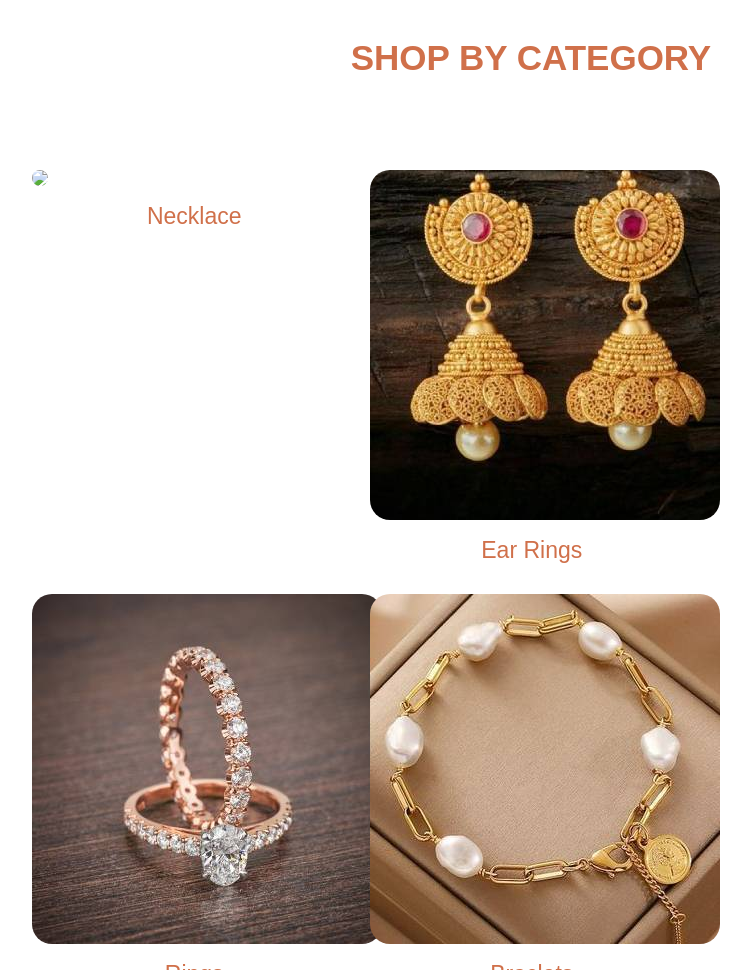
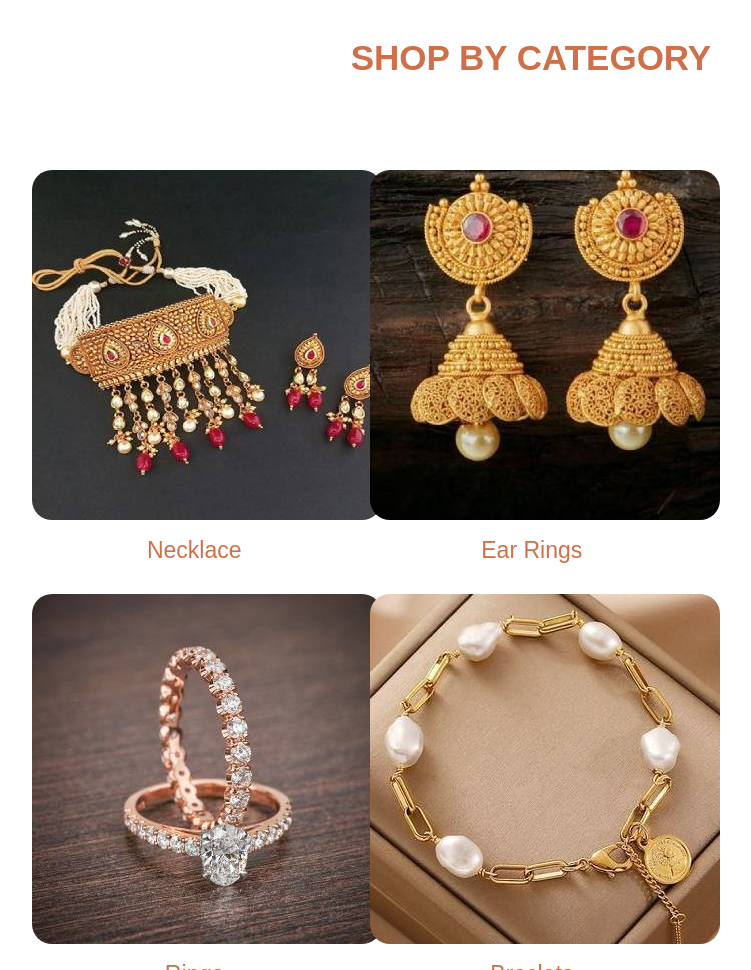
Before and after one commit to abhinavgupta001/H.S.jeweller.github.io, a plain HTML site: page index.html in a window 1280 px wide. Shown: the part 1252-2222 px from the top of the page, without its empty margins (109-860 px from the left). Drawn offline with Linux system fonts and the light colour scheme.

Commit message:
Update index.html

```diff
--- a/index.html
+++ b/index.html
@@ -78,7 +78,7 @@
 
   	 <div class="row">
     <div class="column">
-    	<a href="/H.S.jeweller.github.io/html project/neclace.html"><img src="images/neclace.jpg" class="column-img"></a>
+    	<a href="/H.S.jeweller.github.io/html project/neclace.html"><img src="/H.S.jeweller.github.io/html project/images/neclace.jpg" class="column-img"></a>
     	<a href="/H.S.jeweller.github.io/html project/neclace.html"><h4 class="text-center">Necklace</h4></a>
     </div>
     <div class="column">
```
